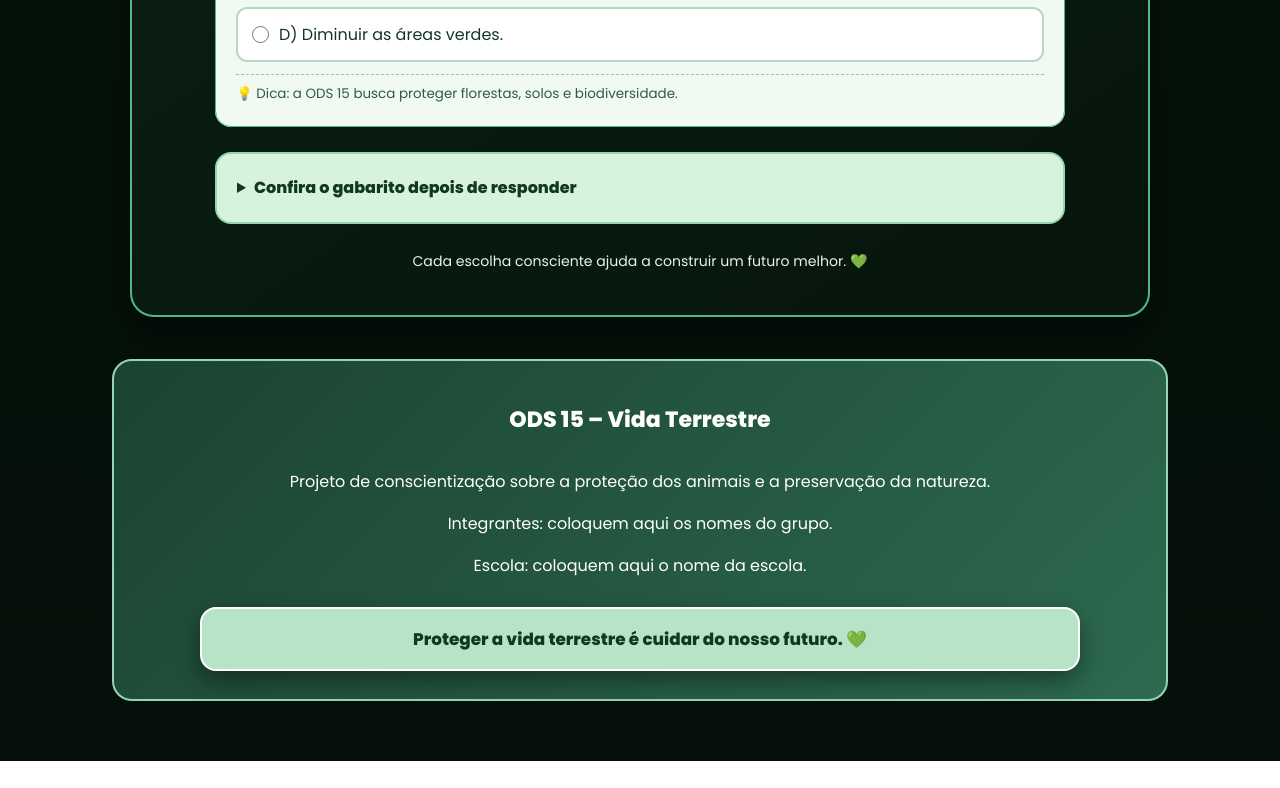
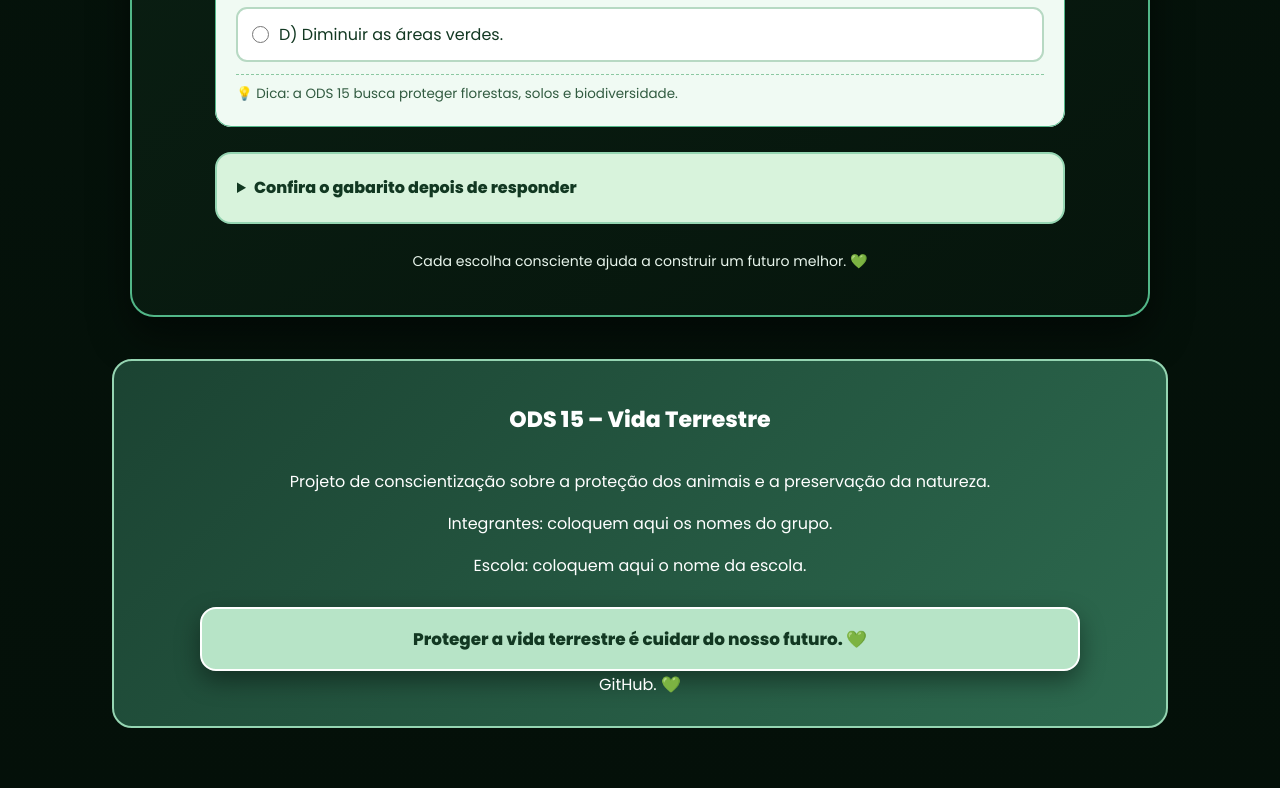
Before and after one commit to laribr2010-hue/ODS-Vida-Terrestre, a plain HTML site: page index.html in a window 1280 px wide. Shown: the part 7685-8473 px from the top of the page. Before the commit the page ends 8446 px from the top, so only its background shows below. Drawn offline with Linux system fonts and the light colour scheme.

Commit message:
coloquei git hub

```diff
--- a/index.html
+++ b/index.html
@@ -438,6 +438,8 @@
             Proteger a vida terrestre é cuidar do nosso futuro. 💚
         </strong>
 
+         <a href="https://github.com/laribr2010-hue/ODS-Vida-Terrestre" class="link-github"> GitHub. 💚 </a>
+
     </footer>
 
 </body>
--- a/style.css
+++ b/style.css
@@ -567,6 +567,12 @@ section {
     background: #000000;
 }
 
+.link-github {
+    text-decoration: none;
+    color: #ffffff; /* Exemplo de cor verde, ou use 'black', 'white', etc. */
+}
+
+
 @media (max-width: 850px) {
 
     #cabecalho-projeto {
```
